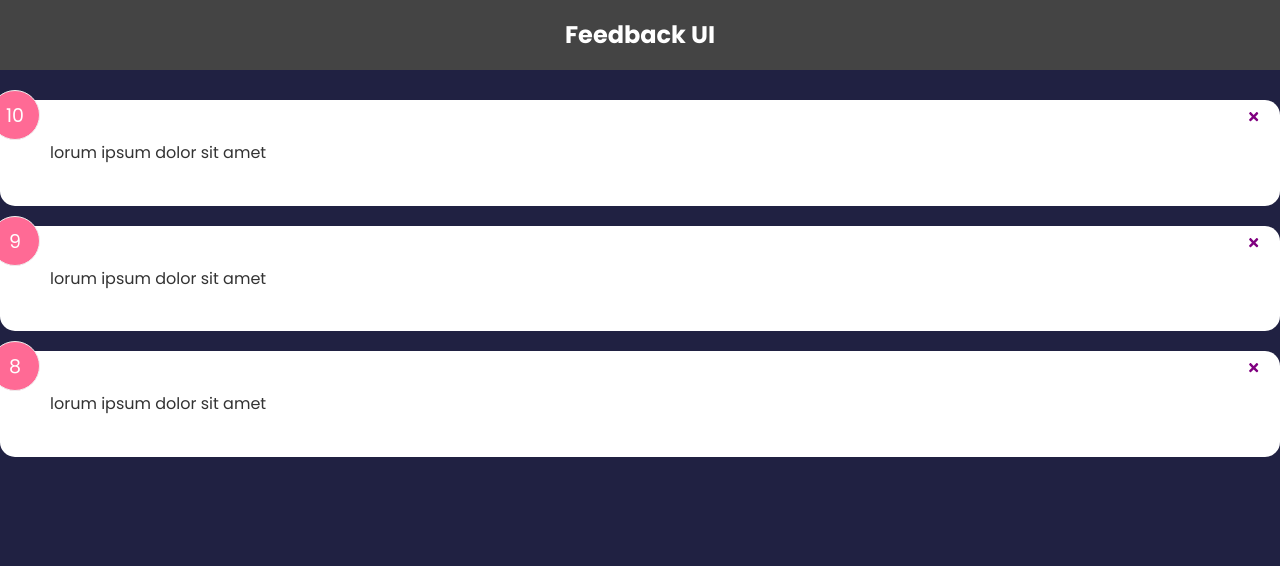
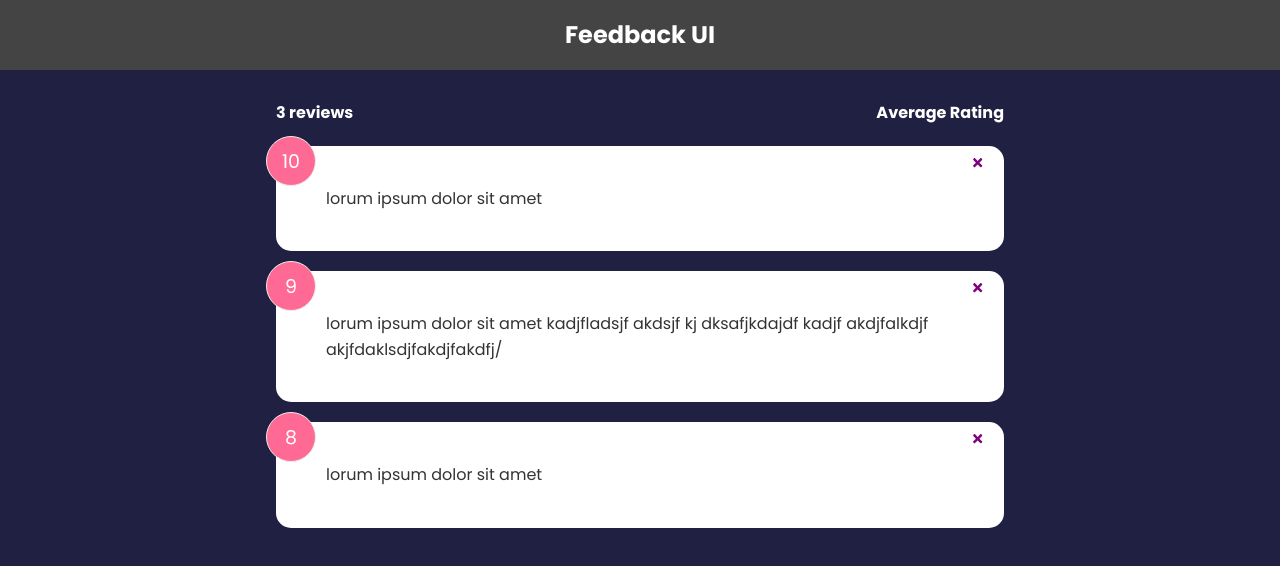
Before and after one commit to kosmineOdiseja/learningReact, a React (Create React App) app: page / in a window 1280 px wide. Shown: the top 566 px of the page. Built offline with nearby package versions, Linux system fonts and the light colour scheme.

Commit message:
new component created and created props

```diff
--- a/src/App.js
+++ b/src/App.js
@@ -2,6 +2,7 @@ import React from 'react'
 import Header from './components/Header';
 import {  useState } from 'react';
 import FeedbackList from './components/FeedbackList';
+import FeedbackStats from './components/FeedbackStats';
 import FeedbackData from './data/FeedbackData';
 
 function App() {
@@ -17,12 +18,15 @@ function App() {
 		{/* we can call 'text' as we want */}
 		{ /* we can use dynamic props, but we need to remove: 'text="Hello World* and use only <Header/> */}
 		 <Header />
-		 <div>
+		 	<div className='container'>
+			<FeedbackStats
+				feedback={feedback}
+			/>
 			 <FeedbackList
 				feedback={feedback}
 				handleDelete={deleteFeedback}
-			/>
-		 </div>
+				/>
+			</div>
 		</>
 	);
 }
--- /dev/null
+++ b/src/components/FeedbackStats.jsx
@@ -0,0 +1,12 @@
+import React from 'react'
+
+const FeedbackStats = ( { feedback }) => {
+  return (
+	<div className='feedback-stats'>
+		<h4>{feedback.length} reviews </h4>
+		<h4>Average Rating</h4>
+	</div>
+  )
+}
+
+export default FeedbackStats
--- a/src/data/FeedbackData.js
+++ b/src/data/FeedbackData.js
@@ -7,7 +7,7 @@ const FeedbackData = [
 		{
 			"id": 2,
 			"rating": 9,
-			"text": "lorum ipsum dolor sit amet",
+			"text": "lorum ipsum dolor sit amet kadjfladsjf akdsjf kj dksafjkdajdf kadjf akdjfalkdjf akjfdaklsdjfakdjfakdfj/",
 		},
 		{
 			"id": 3,
```
